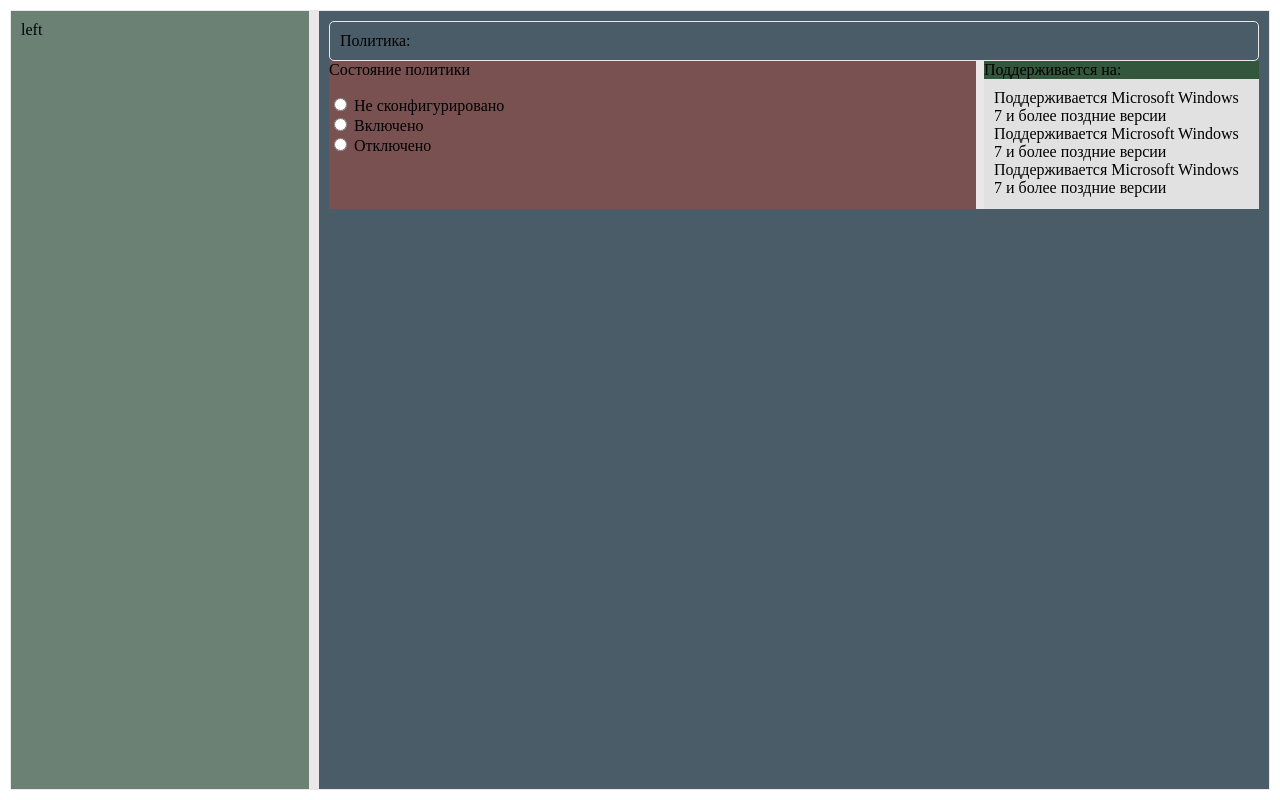
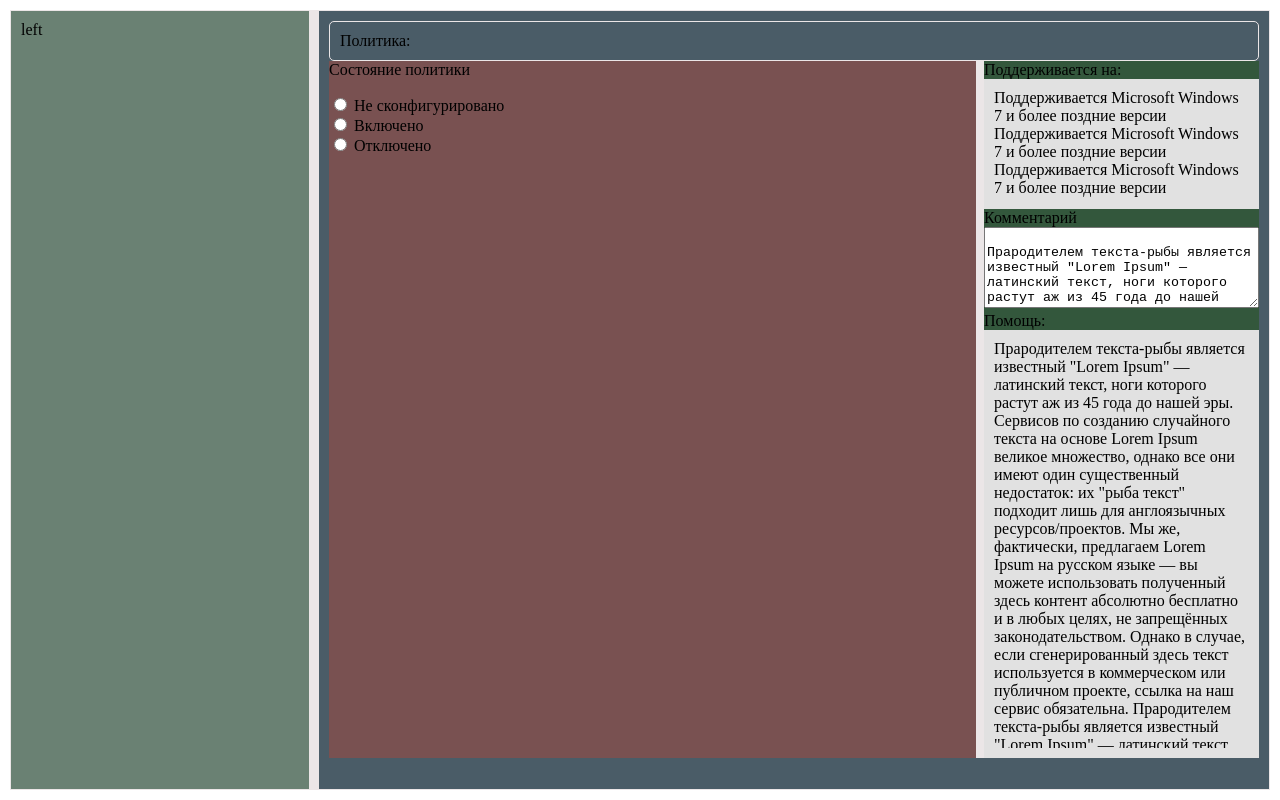
Before and after one commit to vladimirovicp/layout-gp-web-ui, a plain HTML site: page index.html in a window 1280 px wide. Drawn offline with Linux system fonts and the light colour scheme.

Commit message:
feat: add коммент и помощь

```diff
--- a/index.html
+++ b/index.html
@@ -51,11 +51,11 @@
                 <div class="sub_right-panel">
 
                     <div class="supported-on">
-                        <div class="supported-on__title">
+                        <div class="title supported-on__title">
                             Поддерживается на:
                         </div>
                         <div class="supported-on__box">
-                            <div class="supported-on__info" name="supported-on__info" rows="5">
+                            <div class="supported-on__info">
                             Поддерживается Microsoft Windows 7 и более поздние версии Поддерживается Microsoft Windows 7 и более поздние версии Поддерживается Microsoft Windows 7 и более поздние версии
                             </div>
                         </div>
@@ -63,7 +63,20 @@
 
                     <div class="comment">
                         <div class="comment__box">
+                            <label class="comment__label" for="comment">Комментарий</label>
 
+                            <textarea class="comment__textarea" name="comment" rows="5">
+                                Прародителем текста-рыбы является известный "Lorem Ipsum" — латинский текст, ноги которого растут аж из 45 года до нашей эры. Сервисов по созданию случайного текста на основе Lorem Ipsum великое множество, однако все они имеют один существенный недостаток: их "рыба текст" подходит лишь для англоязычных ресурсов/проектов. Мы же, фактически, предлагаем Lorem Ipsum на русском языке — вы можете использовать полученный здесь контент абсолютно бесплатно и в любых целях, не запрещённых законодательством. Однако в случае, если сгенерированный здесь текст используется в коммерческом или публичном проекте, ссылка на наш сервис обязательна.
+                            </textarea>
+                        </div>
+                    </div>
+
+                    <div class="help">
+                        <div class="title help__title">Помощь:</div>
+                        <div class="help__box">
+                            <div class="help__info">
+                                Прародителем текста-рыбы является известный "Lorem Ipsum" — латинский текст, ноги которого растут аж из 45 года до нашей эры. Сервисов по созданию случайного текста на основе Lorem Ipsum великое множество, однако все они имеют один существенный недостаток: их "рыба текст" подходит лишь для англоязычных ресурсов/проектов. Мы же, фактически, предлагаем Lorem Ipsum на русском языке — вы можете использовать полученный здесь контент абсолютно бесплатно и в любых целях, не запрещённых законодательством. Однако в случае, если сгенерированный здесь текст используется в коммерческом или публичном проекте, ссылка на наш сервис обязательна. Прародителем текста-рыбы является известный "Lorem Ipsum" — латинский текст, ноги которого растут аж из 45 года до нашей эры. Сервисов по созданию случайного текста на основе Lorem Ipsum великое множество, однако все они имеют один существенный недостаток: их "рыба текст" подходит лишь для англоязычных ресурсов/проектов. Мы же, фактически, предлагаем Lorem Ipsum на русском языке — вы можете использовать полученный здесь контент абсолютно бесплатно и в любых целях, не запрещённых законодательством. Однако в случае, если сгенерированный здесь текст используется в коммерческом или публичном проекте, ссылка на наш сервис обязательна.
+                            </div>
                         </div>
                     </div>
 
--- a/scss/style.scss
+++ b/scss/style.scss
@@ -85,7 +85,6 @@
         }
 
         .supported-on{
-
             &__box{
                 background-color: #e1e1e1;
                 padding: 10px;
@@ -97,5 +96,31 @@
                 overflow: auto;
             }
         }
+
+        .comment{
+            &__box{
+
+            }
+
+            &__label{
+                display: block;
+            }
+
+            &__textarea{
+                width: 100%;
+            }
+        }
+
+        .help{
+            &__box{
+                background-color: #e1e1e1;
+                padding: 10px;
+            }
+
+            &__info{
+                height: calc(100vh - 392px);
+                overflow: auto;
+            }
+        }
     }
 }
```
Also changed, not shown: css/style.css, 1 other file.
